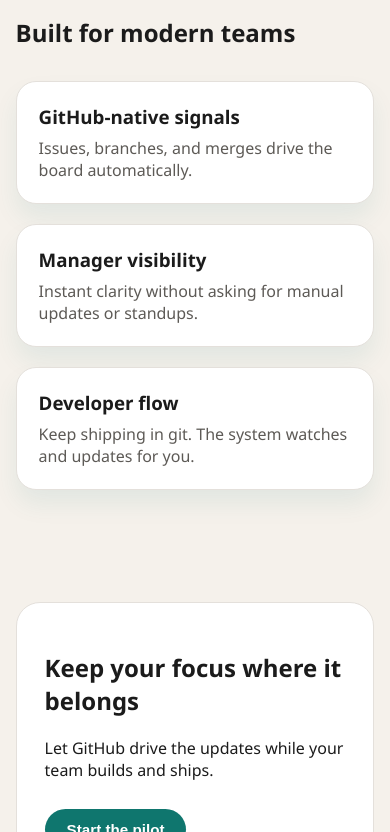
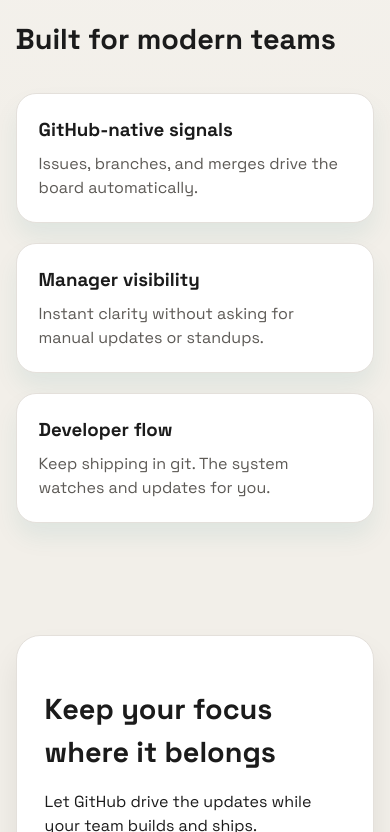
Before and after one commit to mglass02/pm_tool_test, a website: page demo-site/index.html in a window 390 px wide. Shown: the part 1168-2000 px from the top of the page. Drawn offline with Linux system fonts and the light colour scheme.

Commit message:
Polish layout and responsive styles

```diff
--- a/demo-site/index.html
+++ b/demo-site/index.html
@@ -4,6 +4,12 @@
     <meta charset="utf-8" />
     <meta name="viewport" content="width=device-width, initial-scale=1" />
     <title>Invisible Project Management</title>
+    <link rel="preconnect" href="https://fonts.googleapis.com" />
+    <link rel="preconnect" href="https://fonts.gstatic.com" crossorigin />
+    <link
+      href="https://fonts.googleapis.com/css2?family=Space+Grotesk:wght@400;500;600;700&display=swap"
+      rel="stylesheet"
+    />
     <link rel="stylesheet" href="styles.css" />
   </head>
   <body>
--- a/demo-site/styles.css
+++ b/demo-site/styles.css
@@ -1,6 +1,6 @@
 :root {
   color-scheme: light;
-  --bg: #f5f1eb;
+  --bg: #f2efe9;
   --ink: #1b1b1b;
   --muted: #5d5a56;
   --accent: #0f766e;
@@ -15,9 +15,10 @@
 
 body {
   margin: 0;
-  font-family: "Segoe UI", system-ui, -apple-system, sans-serif;
-  background: var(--bg);
+  font-family: "Space Grotesk", "Segoe UI", system-ui, -apple-system, sans-serif;
+  background: radial-gradient(circle at top, #ffffff 0%, var(--bg) 55%);
   color: var(--ink);
+  line-height: 1.5;
 }
 
 .container {
@@ -29,9 +30,15 @@
   padding: 72px 0;
 }
 
+.section h2 {
+  font-size: clamp(1.8rem, 2.4vw, 2.4rem);
+  margin-bottom: 12px;
+}
+
 .site-header {
   padding: 96px 0 72px;
-  background: linear-gradient(120deg, #f8f6f2 0%, #eef7f6 100%);
+  background: linear-gradient(130deg, #ffffff 0%, #e8f6f4 100%);
+  border-bottom: 1px solid var(--border);
 }
 
 .eyebrow {
@@ -45,6 +52,7 @@
 .site-title {
   font-size: clamp(2.5rem, 4vw, 3.5rem);
   margin: 0 0 16px;
+  letter-spacing: -0.02em;
 }
 
 .site-subtitle {
@@ -132,6 +140,7 @@
   border: 1px solid var(--border);
   padding: 40px;
   border-radius: 24px;
+  box-shadow: 0 18px 30px rgba(27, 27, 27, 0.08);
 }
 
 .site-footer {
```
